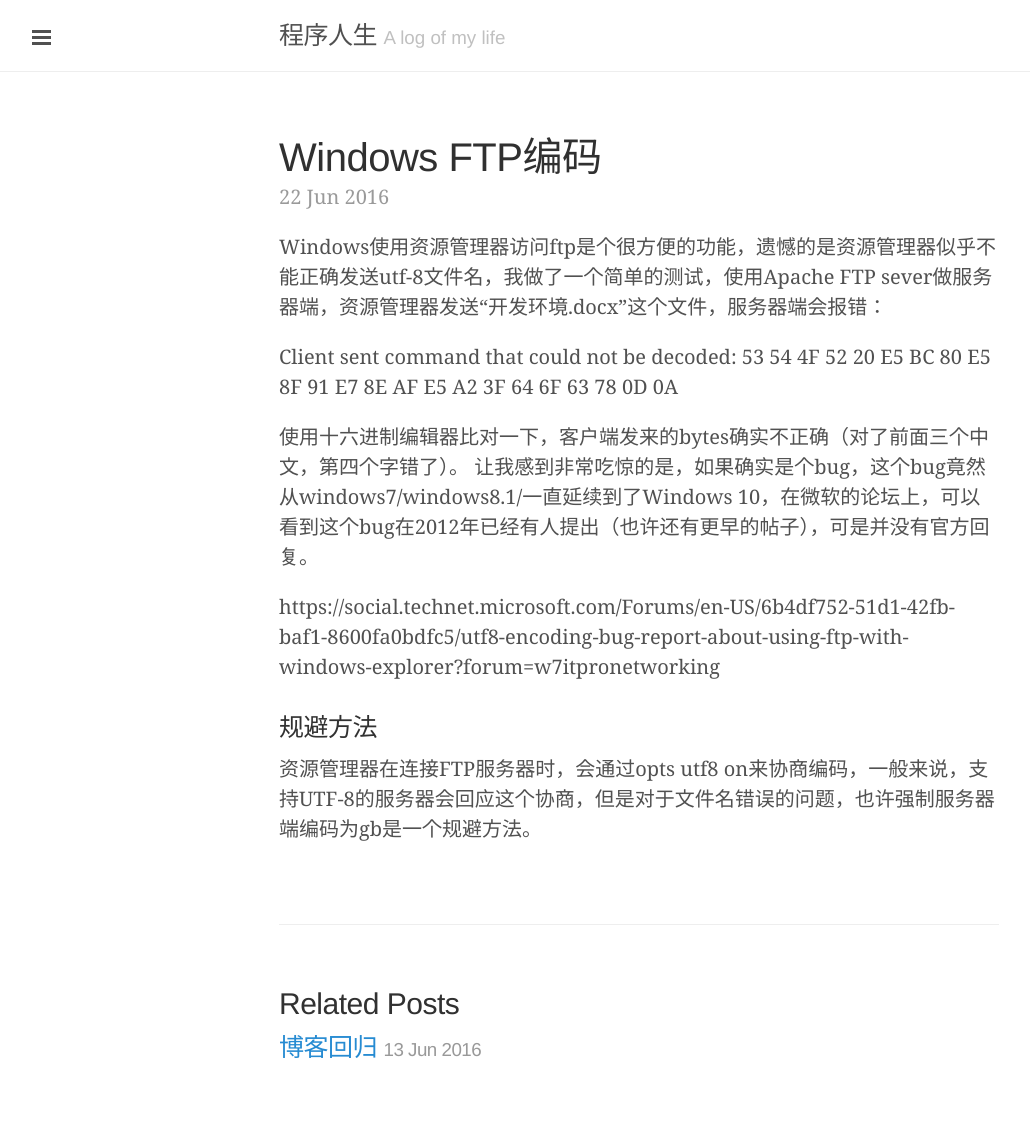
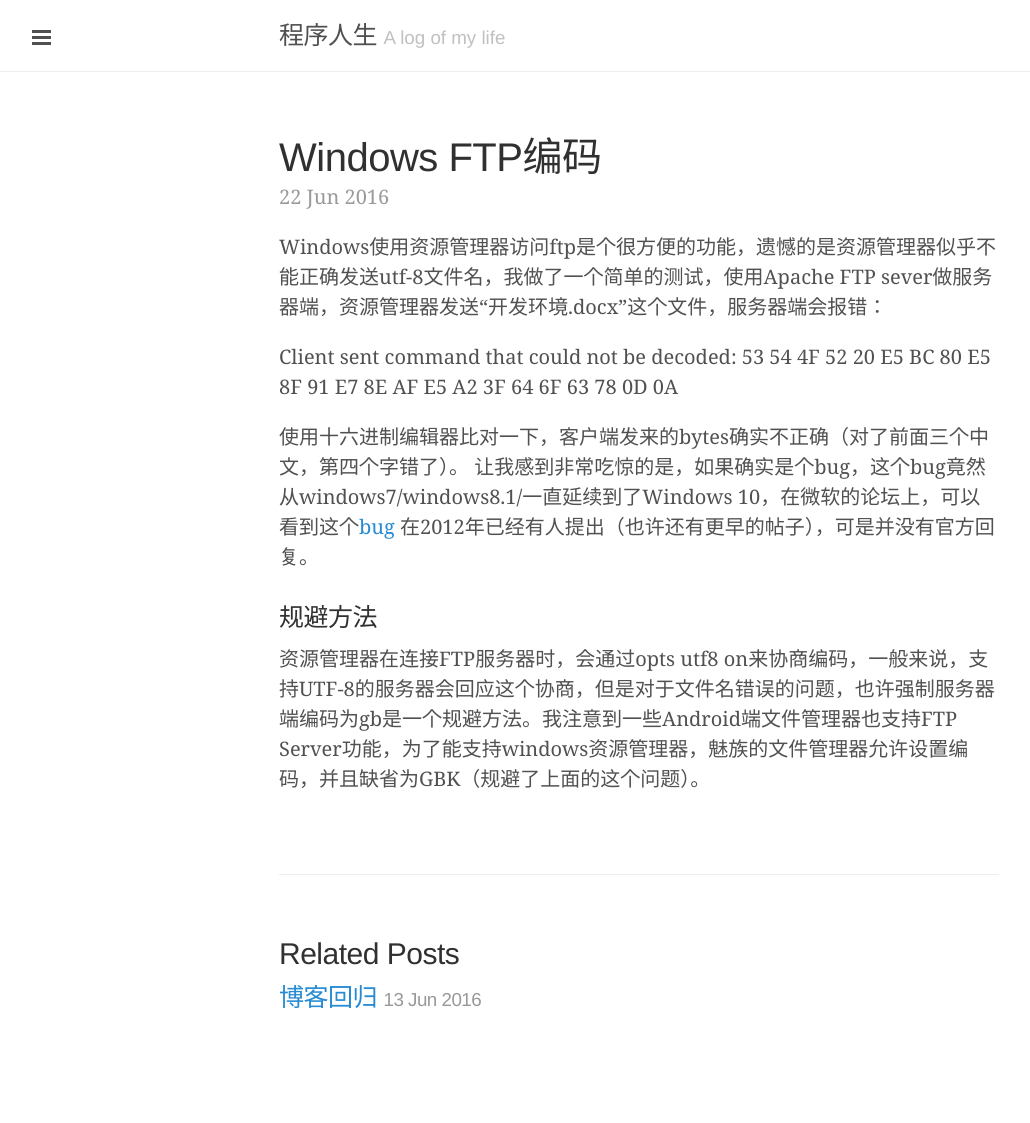
Before and after one commit to liuzhongshu/liuzhongshu.github.io, a Jekyll site: the page built from _posts/2016-06-22-.markdown, in a window 1280 px wide. Shown: the whole page, without its empty margins (1-1031 px from the left). Built offline with Jekyll 4.4.1, drawn with Linux system fonts in a browser that asks for light colours; after the commit the page ends 1073 px from its top, so only the background shows below that.

Commit message:
Post update: Windows FTP编码

```diff
--- a/_posts/2016-06-22-.markdown
+++ b/_posts/2016-06-22-.markdown
@@ -8,9 +8,8 @@
 Client sent command that could not be decoded: 53 54 4F 52 20 E5 BC 80 E5 8F 91 E7 8E AF E5 A2 3F 64 6F 63 78 0D 0A
 
 使用十六进制编辑器比对一下，客户端发来的bytes确实不正确（对了前面三个中文，第四个字错了）。
-让我感到非常吃惊的是，如果确实是个bug，这个bug竟然从windows7/windows8.1/一直延续到了Windows 10，在微软的论坛上，可以看到这个bug在2012年已经有人提出（也许还有更早的帖子），可是并没有官方回复。
+让我感到非常吃惊的是，如果确实是个bug，这个bug竟然从windows7/windows8.1/一直延续到了Windows 10，在微软的论坛上，可以看到这个[bug](https://social.technet.microsoft.com/Forums/en-US/6b4df752-51d1-42fb-baf1-8600fa0bdfc5/utf8-encoding-bug-report-about-using-ftp-with-windows-explorer?forum=w7itpronetworking) 在2012年已经有人提出（也许还有更早的帖子），可是并没有官方回复。
 
-https://social.technet.microsoft.com/Forums/en-US/6b4df752-51d1-42fb-baf1-8600fa0bdfc5/utf8-encoding-bug-report-about-using-ftp-with-windows-explorer?forum=w7itpronetworking
 
 ### 规避方法
-资源管理器在连接FTP服务器时，会通过opts utf8 on来协商编码，一般来说，支持UTF-8的服务器会回应这个协商，但是对于文件名错误的问题，也许强制服务器端编码为gb是一个规避方法。
+资源管理器在连接FTP服务器时，会通过opts utf8 on来协商编码，一般来说，支持UTF-8的服务器会回应这个协商，但是对于文件名错误的问题，也许强制服务器端编码为gb是一个规避方法。我注意到一些Android端文件管理器也支持FTP Server功能，为了能支持windows资源管理器，魅族的文件管理器允许设置编码，并且缺省为GBK（规避了上面的这个问题）。
```
